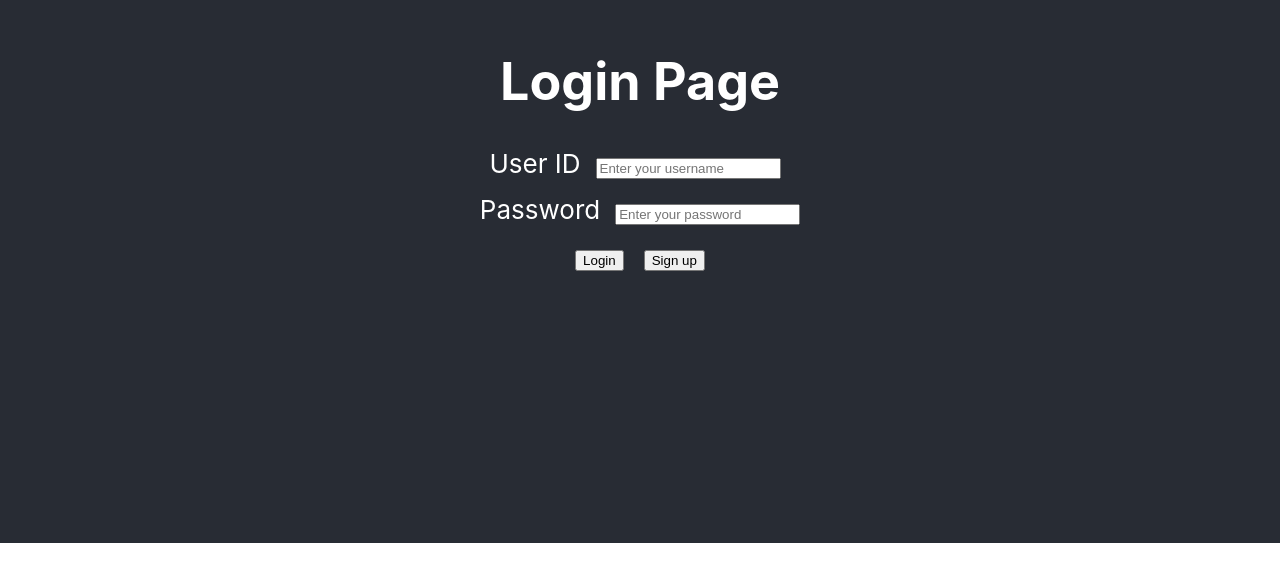
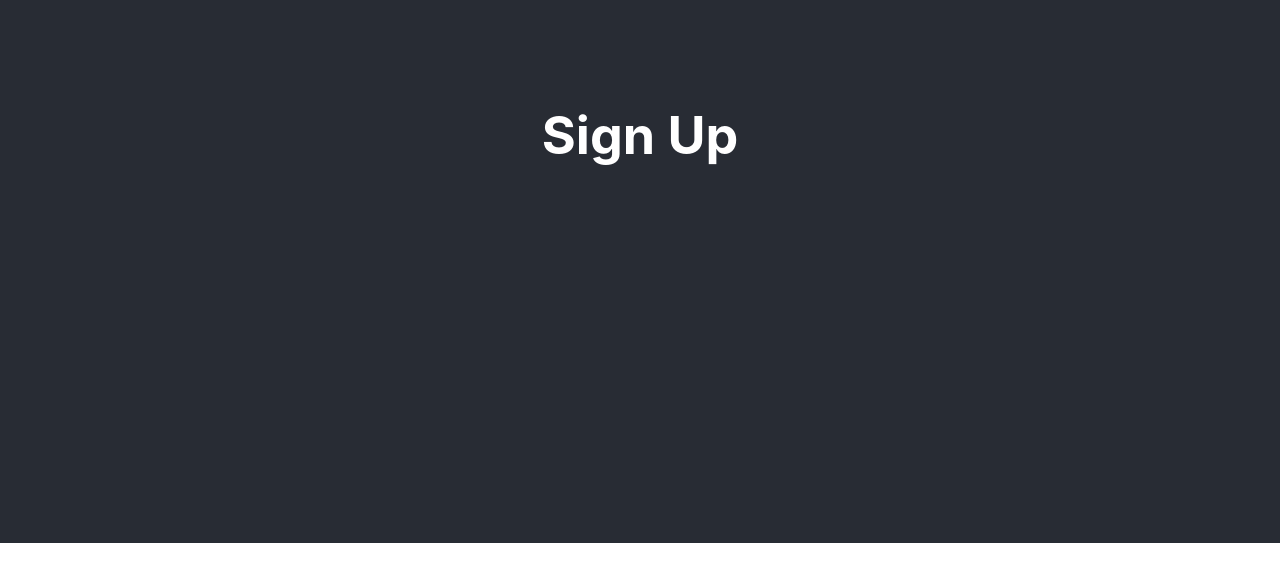
Before and after one commit to paripat2504/461L-Software-Lab-Project, a React (Create React App) app: page /signup in a window 1280 px wide. Shown: the part 257-830 px from the top of the page. Built offline with nearby package versions, Linux system fonts and the light colour scheme.

Commit message:
add routes

```diff
--- a/package.json
+++ b/package.json
@@ -8,6 +8,7 @@
     "@testing-library/user-event": "^13.5.0",
     "react": "^18.2.0",
     "react-dom": "^18.2.0",
+    "react-router-dom": "^6.16.0",
     "react-scripts": "5.0.1",
     "web-vitals": "^2.1.4"
   },
--- a/src/App.js
+++ b/src/App.js
@@ -1,15 +1,21 @@
 import logo from './logo.svg';
 import './App.css';
 import LoginForm from './LoginForm';
+import { BrowserRouter as Router, Routes, Route } from "react-router-dom";
+import SignUpForm from './SignUpForm';
 
 function App() {
   return (
+    <Router>
     <div className="App">
       <header className="App-header">
-        <h1>Login Page</h1>
-        <LoginForm/>
+        <Routes>
+          <Route path="/" element={<LoginForm />} />
+          <Route path="/signup" element={<SignUpForm/>} />
+        </Routes>
       </header>
     </div>
+    </Router>
   );
 }
 
--- a/src/LoginForm.js
+++ b/src/LoginForm.js
@@ -3,7 +3,7 @@ import { useNavigate } from "react-router";
 
 
 function LoginForm() {
-    // const navigate = useNavigate();
+    const navigate = useNavigate();
     //PLACEHOLDER UNTIL WE SEND ACTUAL HTTP REQUESTS TO BACKEND
     const dummyDatabase = new Map();
     dummyDatabase.set('samant', 'SE-god');
@@ -35,7 +35,8 @@ function LoginForm() {
 
 
     return (
-    <form onSubmit={handleClick}>
+      <form onSubmit={handleClick}>
+        <h1>Login Page</h1>
           <div>
             <label>User ID</label>
             <input type="text"
@@ -54,7 +55,7 @@ function LoginForm() {
             />
           </div>
           <button type="submit" onClick={handleClick} style={{marginRight:'20px'}}>Login</button>
-          <button type="button" onClick={handleSignup}>Sign up</button>
+          <button type="button" onClick={() => {navigate('/signup')}}>Sign up</button>
     </form>
     );
   }
--- a/src/SignUpForm.js
+++ b/src/SignUpForm.js
@@ -6,7 +6,7 @@ function SignUpForm() {
     return (
     <div className="SignUpForm">
       <header className="SignUpForm-header">
-
+        <h1>Sign Up</h1>
       </header>
     </div>
     );
```
Also changed, not shown: 1 other file (tests, documents, lock files or other folders).
